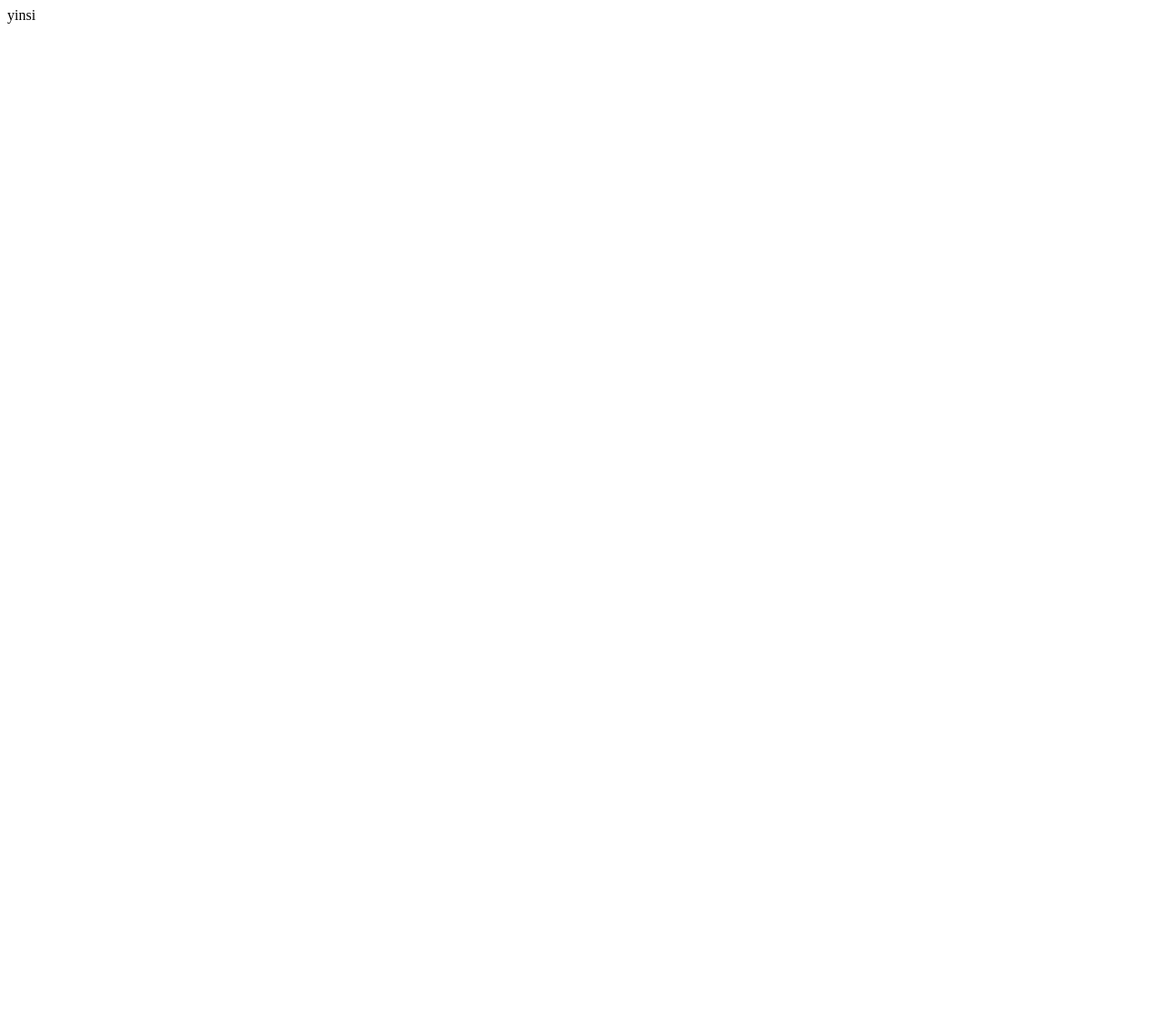
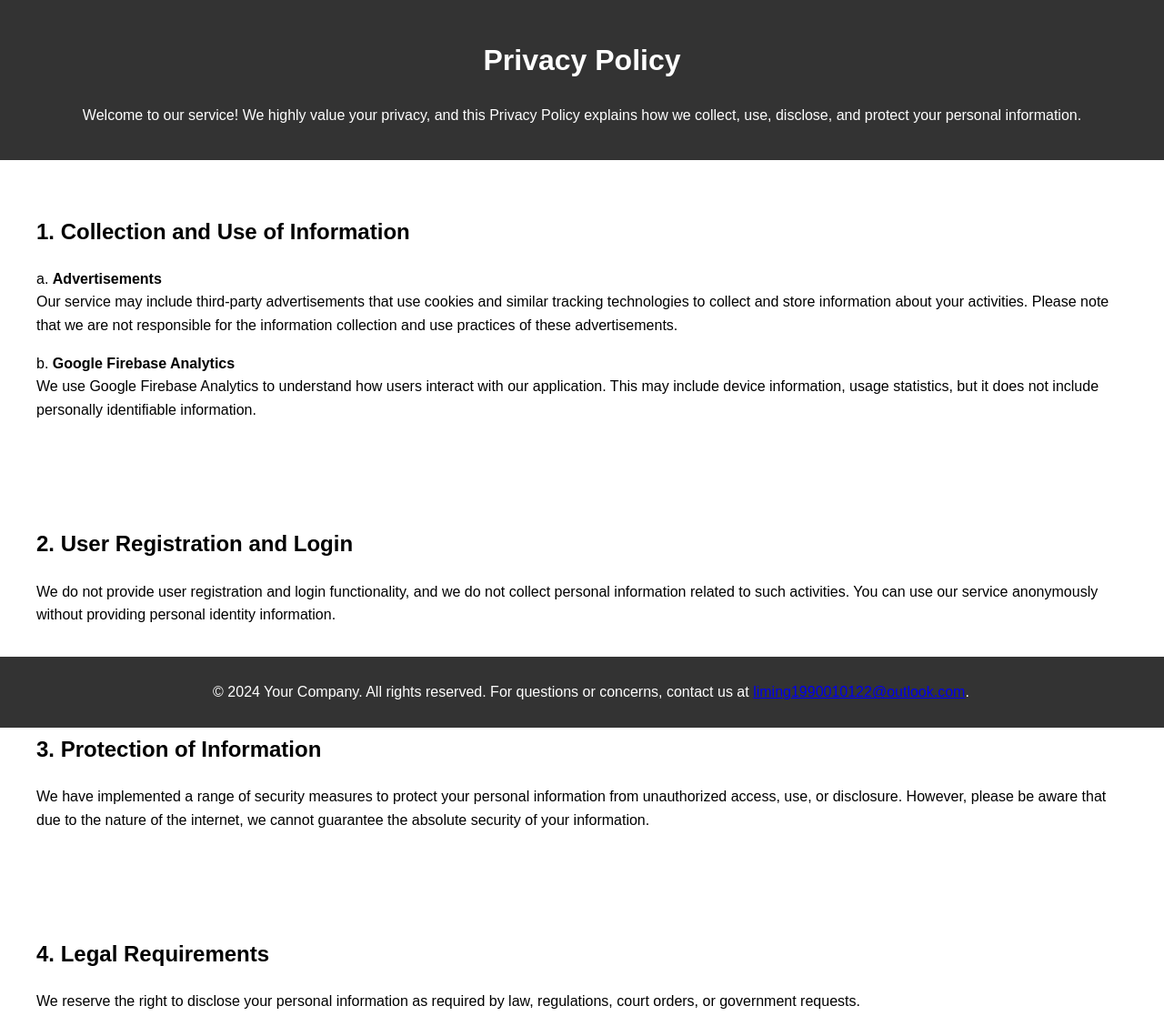
Before and after one commit to puzzlercloud/puzzlercloud.github.io, a plain HTML site: page yinsi.html in a window 1280 px wide. Shown: the top 1117 px of the page at 91% size. Before the commit the page ends 800 px from the top, so only its background shows below. Drawn offline with Linux system fonts and the light colour scheme.

Commit message:
Update yinsi.html

```diff
--- a/yinsi.html
+++ b/yinsi.html
@@ -1 +1,84 @@
-yinsi
+<!DOCTYPE html>
+<html lang="en">
+
+<head>
+    <meta charset="UTF-8">
+    <meta name="viewport" content="width=device-width, initial-scale=1.0">
+    <meta name="description" content="Welcome to our service! We highly value your privacy, and this Privacy Policy explains how we collect, use, disclose, and protect your personal information.">
+    <meta name="author" content="Your Name">
+    <title>Privacy Policy</title>
+
+    <style>
+        body {
+            font-family: Arial, sans-serif;
+            margin: 0;
+            padding: 0;
+            box-sizing: border-box;
+            line-height: 1.6;
+        }
+
+        header {
+            background-color: #333;
+            color: #fff;
+            padding: 20px;
+            text-align: center;
+        }
+
+        section {
+            padding: 40px;
+            text-align: left;
+        }
+
+        footer {
+            background-color: #333;
+            color: #fff;
+            padding: 10px;
+            text-align: center;
+            position: fixed;
+            bottom: 0;
+            width: 100%;
+        }
+    </style>
+</head>
+
+<body>
+    <header>
+        <h1>Privacy Policy</h1>
+        <p>Welcome to our service! We highly value your privacy, and this Privacy Policy explains how we collect, use, disclose, and protect your personal information.</p>
+    </header>
+
+    <section>
+        <h2>1. Collection and Use of Information</h2>
+        <p>a. <strong>Advertisements</strong><br>
+            Our service may include third-party advertisements that use cookies and similar tracking technologies to collect and store information about your activities. Please note that we are not responsible for the information collection and use practices of these advertisements.</p>
+
+        <p>b. <strong>Google Firebase Analytics</strong><br>
+            We use Google Firebase Analytics to understand how users interact with our application. This may include device information, usage statistics, but it does not include personally identifiable information.</p>
+    </section>
+
+    <section>
+        <h2>2. User Registration and Login</h2>
+        <p>We do not provide user registration and login functionality, and we do not collect personal information related to such activities. You can use our service anonymously without providing personal identity information.</p>
+    </section>
+
+    <section>
+        <h2>3. Protection of Information</h2>
+        <p>We have implemented a range of security measures to protect your personal information from unauthorized access, use, or disclosure. However, please be aware that due to the nature of the internet, we cannot guarantee the absolute security of your information.</p>
+    </section>
+
+    <section>
+        <h2>4. Legal Requirements</h2>
+        <p>We reserve the right to disclose your personal information as required by law, regulations, court orders, or government requests.</p>
+    </section>
+
+    <section>
+        <h2>5. Notification of Changes</h2>
+        <p>We may update this Privacy Policy from time to time. In the case of significant changes, we will notify you through appropriate means to ensure you are aware of how we handle your information.</p>
+    </section>
+
+    <footer>
+        <p>&copy; 2024 Your Company. All rights reserved. For questions or concerns, contact us at <a href="mailto:liming1990010122@outlook.com">liming1990010122@outlook.com</a>.</p>
+    </footer>
+</body>
+
+</html>
```
